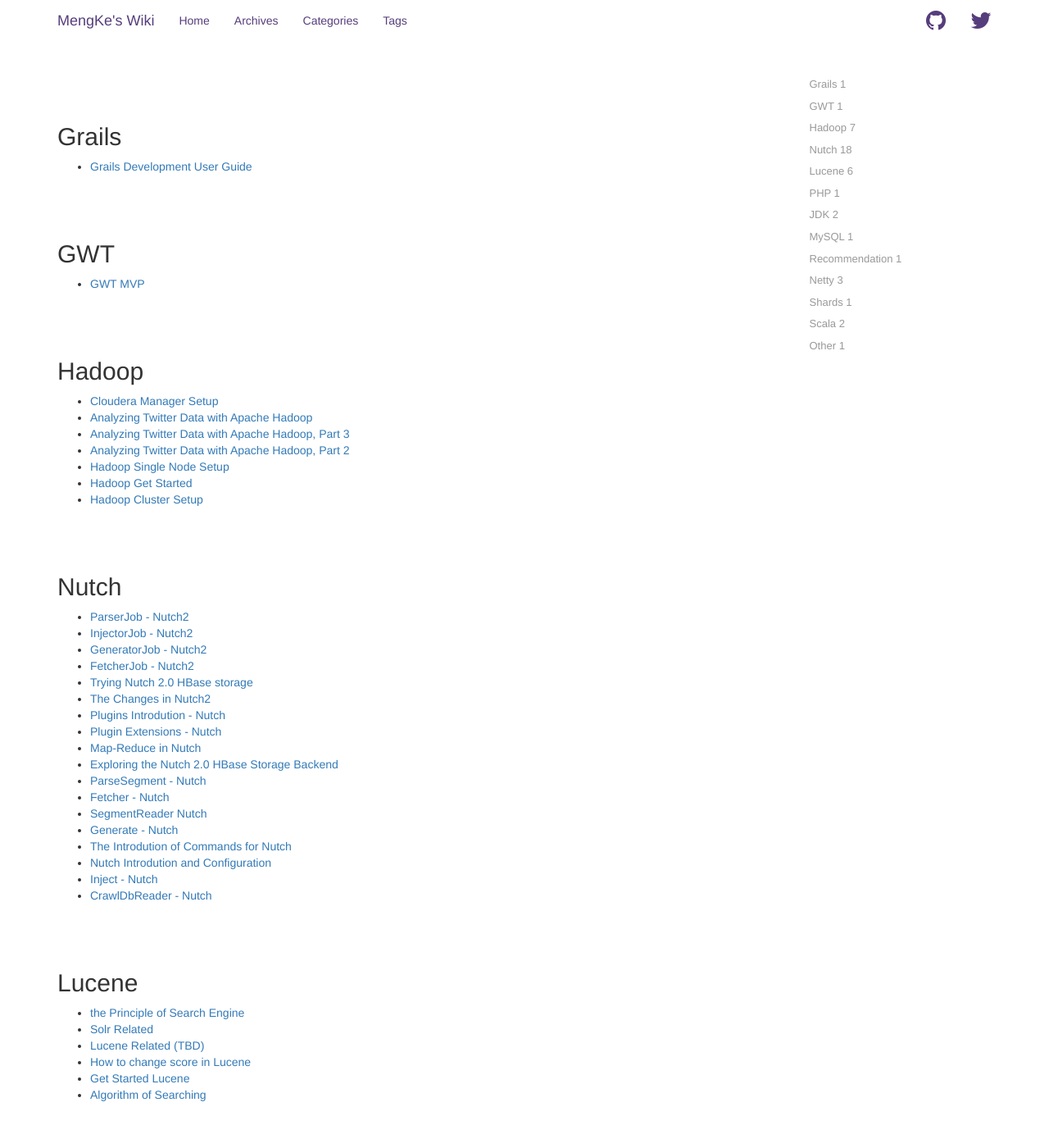
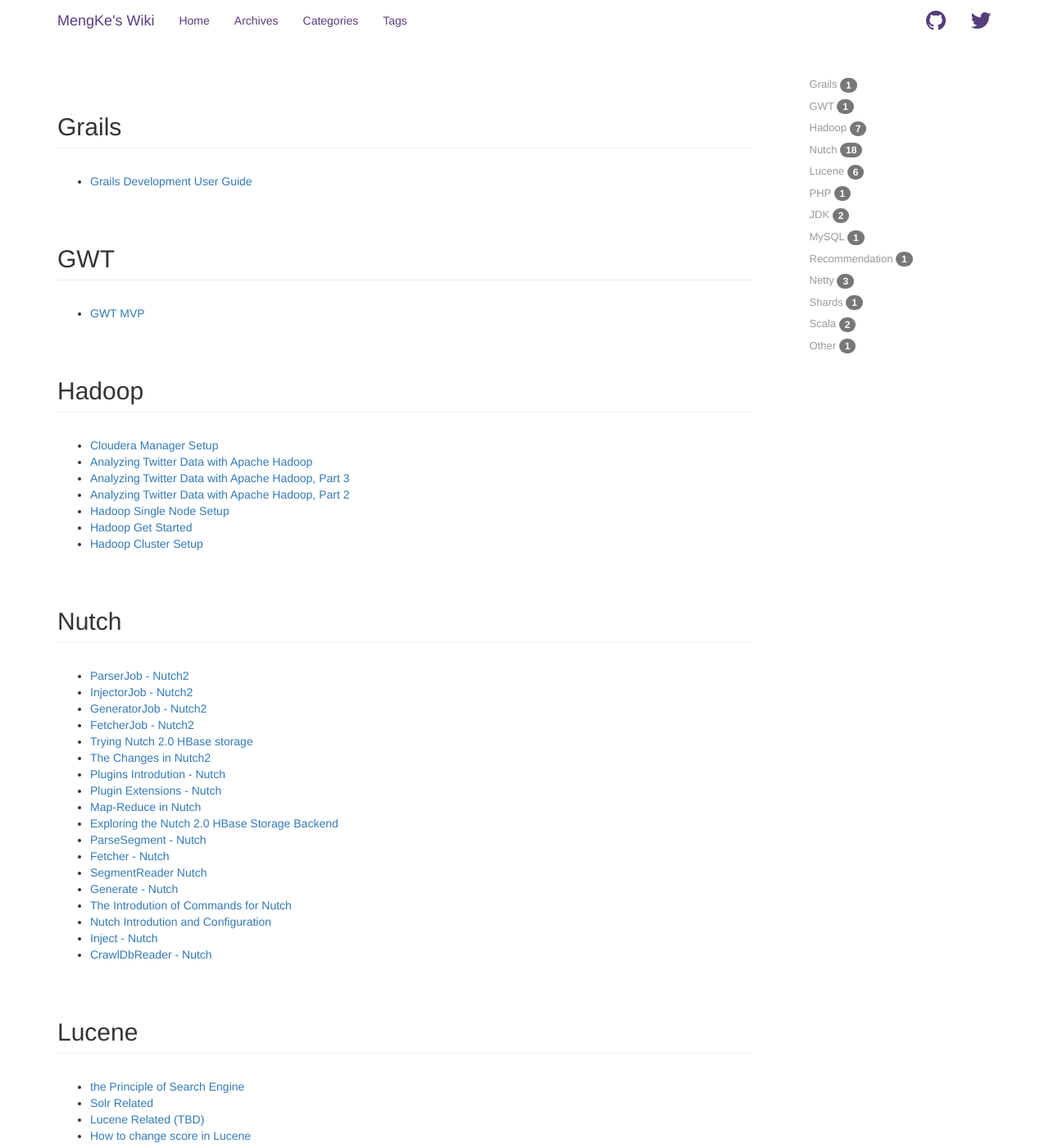
Before and after one commit to zaiji100/zaiji100.github.io, a Jekyll site: the page built from categories.html, in a window 1280 px wide and 1400 px high. Shown: the whole window at 82% size. Built offline with Jekyll 4.4.1, drawn with Linux system fonts in a browser that asks for light colours; nearby versions of some CDN libraries.

Commit message:
修改部分样式

```diff
--- a/_includes/categories_list
+++ b/_includes/categories_list
@@ -21,13 +21,13 @@
 {% if categories_list.first[0] == null %}
   {% for category in categories_list %}
     <li><a href="{{ BASE_PATH }}{{ site.categories_path }}#{{ category }}-ref">
-      {{ category | join: "/" }} <span>{{ site.categories[category].size }}</span>
+      {{ category | join: "/" }} <span class="badge">{{ site.categories[category].size }}</span>
     </a></li>
   {% endfor %}
 {% else %}
   {% for category in categories_list %}
     <li><a href="{{ BASE_PATH }}{{ site.categories_path }}#{{ category[0] }}-ref">
-      {{ category[0] | join: "/" }} <span>{{ category[1].size }}</span>
+      {{ category[0] | join: "/" }} <span class="badge">{{ category[1].size }}</span>
     </a></li>
   {% endfor %}
 {% endif %}
--- a/assets/css/main.css
+++ b/assets/css/main.css
@@ -148,7 +148,10 @@
 }
 
 .wiki-content h2 {
-	padding-top: 60px;
+	padding-top: 48px;
+	padding-bottom: 9px;
+	margin: 20px 0 30px;
+	border-bottom: 1px solid #eeeeee;
 }
 
 /* Common styles for all types */
```
